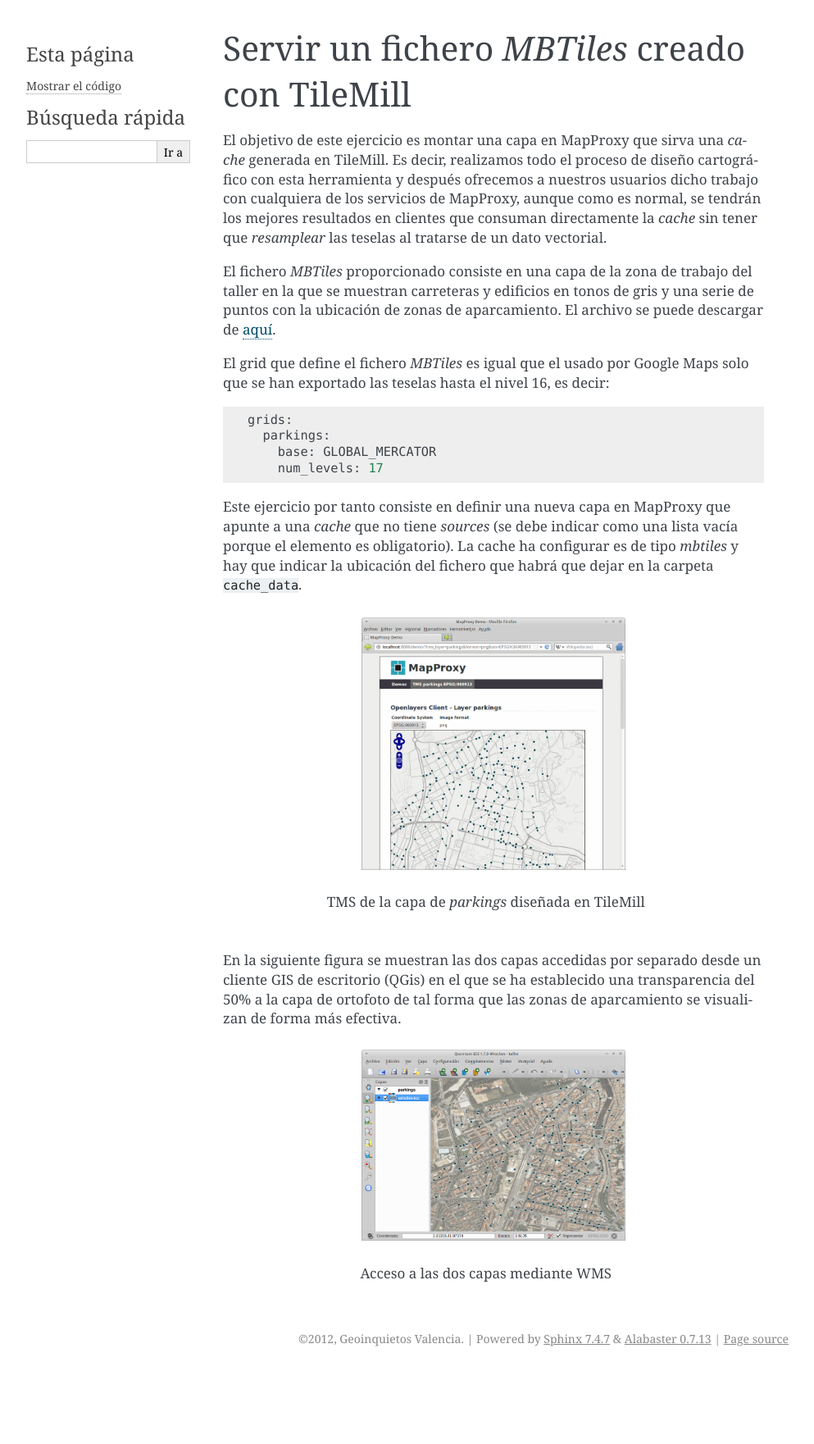
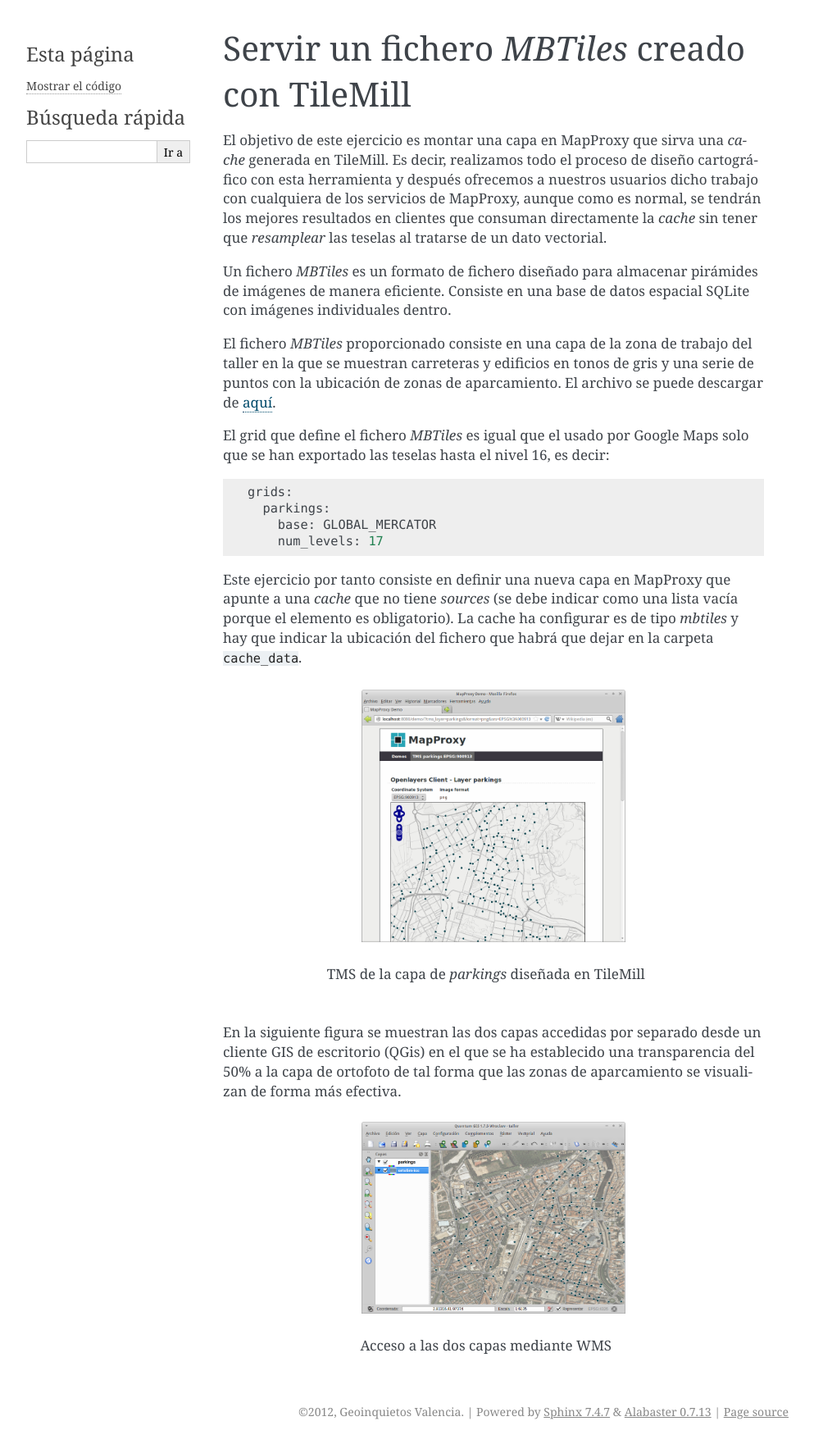
Before and after one commit to geoinquietosvlc/mapproxy-workshop, a Sphinx documentation site: the page built from doc/source/ejercicios/mbtiles.rst, in a window 1280 px wide. Shown: the whole page at 82% size, without its empty margins (148-1141 px from the left). Built offline with Sphinx 7.4.7, drawn with Linux system fonts in a browser that asks for light colours; before the commit the page ends 1672 px from its top, so only the background shows below that.

Commit message:
Misc y comentarios sobre formato MBtiles

```diff
--- a/doc/source/ejercicios/mbtiles.rst
+++ b/doc/source/ejercicios/mbtiles.rst
@@ -7,6 +7,8 @@
 trabajo con cualquiera de los servicios de MapProxy, aunque como es normal, se
 tendrán los mejores resultados en clientes que consuman directamente la *cache*
 sin tener que *resamplear* las teselas al tratarse de un dato vectorial.
+
+Un fichero *MBTiles* es un formato de fichero diseñado para almacenar pirámides de imágenes de manera eficiente. Consiste en una base de datos espacial SQLite  con imágenes individuales dentro.
 
 El fichero *MBTiles* proporcionado consiste en una capa de la zona de trabajo
 del taller en la que se muestran carreteras y edificios en tonos de gris y una
```
Also changed, not shown: 1 other file.
